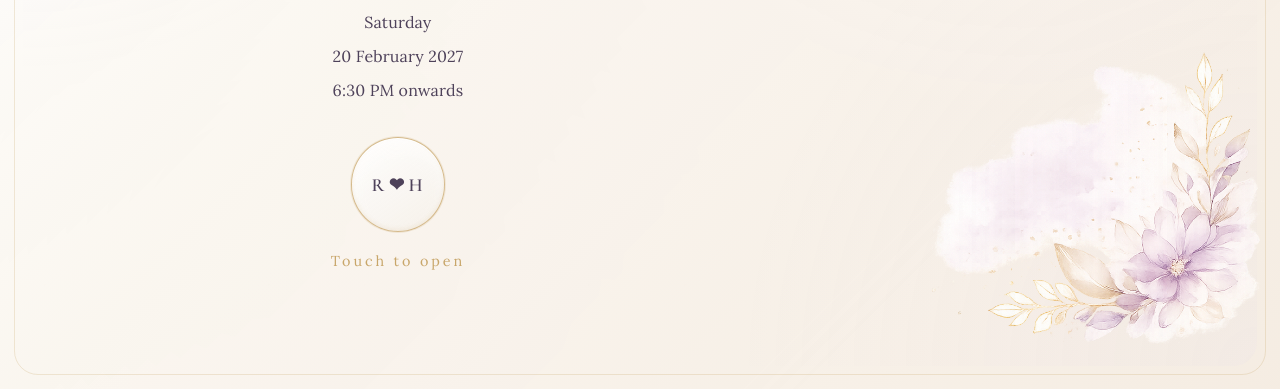
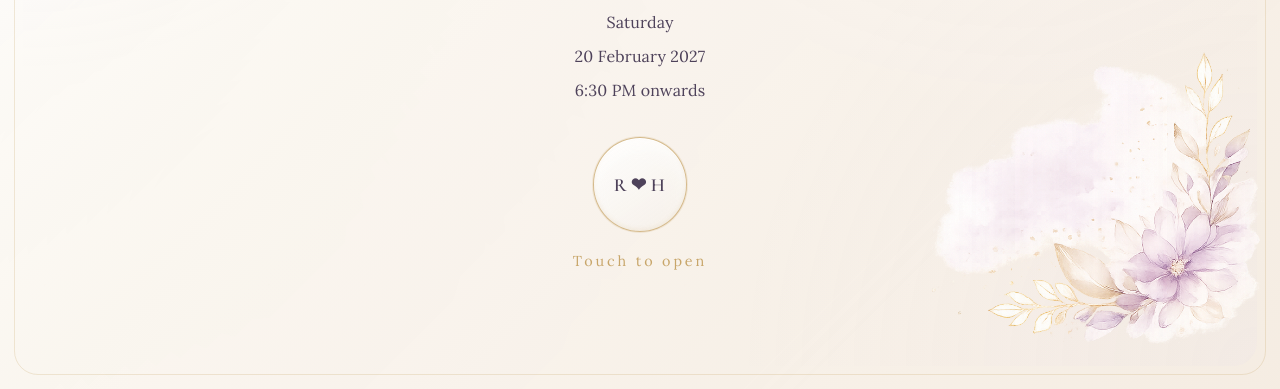
Before and after one commit to nohk471-maker/resmi-hari-reception, a plain HTML site: page index.html in a window 1280 px wide. Shown: the part 411-800 px from the top of the page. Drawn offline with nearby package versions, Linux system fonts and the light colour scheme.

Commit message:
Center Welcome page content alignment
Added styles to center content on the Welcome page.

```diff
--- a/style.css
+++ b/style.css
@@ -1071,3 +1071,21 @@ html, body { scroll-behavior:auto; }
 .invitation.is-current .reveal { opacity:1 !important; transform:none !important; visibility:visible !important; }
 @media(max-width:600px) { .story-amenities { grid-template-columns:1fr; } .story-card { width:100%; } .story-actions { gap:.5rem; } .story-button { min-width:110px; } .story-venue-image { max-height:240px; } }
 @media(prefers-reduced-motion:reduce) { .story-button { transition:none; } }
+
+/* Fix: Center Welcome page content */
+.page > .landing.is-current {
+  display: flex !important;
+  flex-direction: column;
+  justify-content: center;
+  align-items: center;
+  width: 100%;
+  min-height: 100svh;
+  text-align: center;
+}
+
+.landing__inner {
+  width: 100%;
+  max-width: 770px;
+  margin: 0 auto;
+  text-align: center;
+}
```
